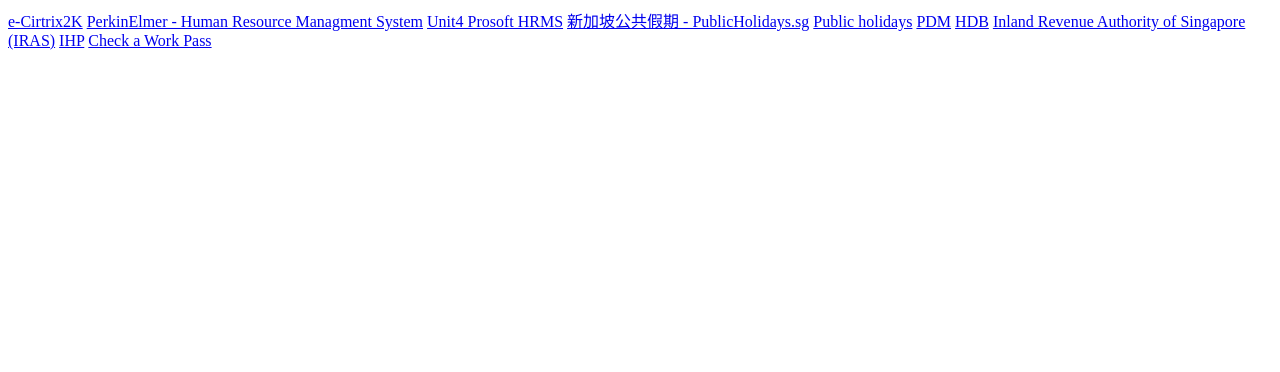
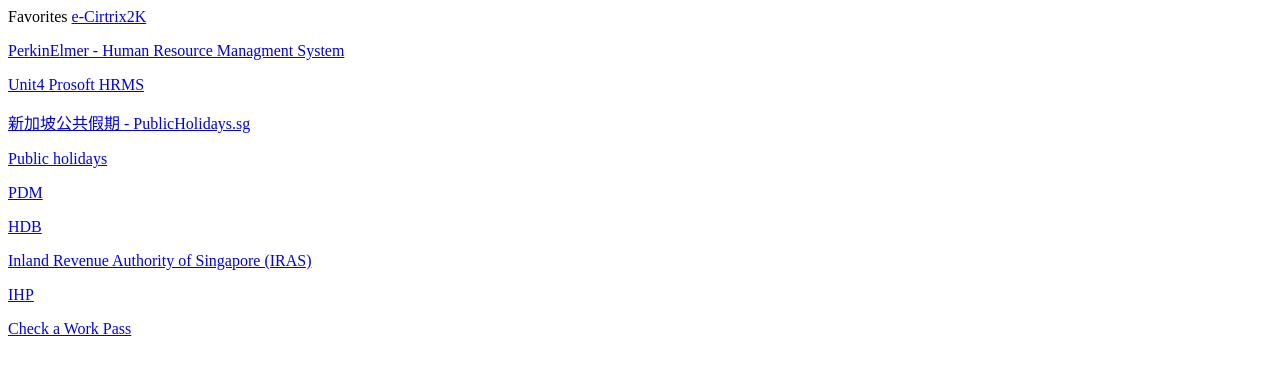
Before and after one commit to bb1026/bing, a plain HTML site: page sq.html in a window 1280 px wide. Drawn offline with Linux system fonts and the light colour scheme.

Commit message:
Update sq.html

```diff
--- a/sq.html
+++ b/sq.html
@@ -1,11 +1,22 @@
 <title>Favorites</title>
+  <a>Favorites</a>
 <a href="http://40.121.68.241:83/e-cirtrix2k/frmDefault.aspx" target="_blank">e-Cirtrix2K</a>
+  <p>
 <a href="http://asiaweb.perkinelmer.com/hrm/ELeave/ArchiveLeave.aspx" target="_blank">PerkinElmer - Human Resource Managment System</a>
+  <p>
 <a href="https://app11.unit4hrms.com/ENB/web/" target="_blank">Unit4 Prosoft HRMS</a>
+  <p>
 <a href="https://publicholidays.sg/zh/" target="_blank">新加坡公共假期 - PublicHolidays.sg</a>
+  <p>
 <a href="https://www.mom.gov.sg/employment-practices/public-holidays" target="_blank">Public holidays</a>
+  <p>
 <a href="http://corwala029/pdm/home/home.aspx" target="_blank">PDM</a>
+  <p>
 <a href="https://services2.hdb.gov.sg/webapp/SX05AWSPCP/SX05PSPCPLogin.jsp" target="_blank">HDB</a>
+  <p>
 <a href="https://www.iras.gov.sg/irashome/default.aspx" target="_blank">Inland Revenue Authority of Singapore (IRAS)</a>
+  <p>
 <a href="https://ihp.com.sg/" target="_blank">IHP</a>
+  <p>
 <a href="https://service2.mom.gov.sg/workpass/enquiry/prelanding" target="_blank">Check a Work Pass</a>
+  <p>
```
